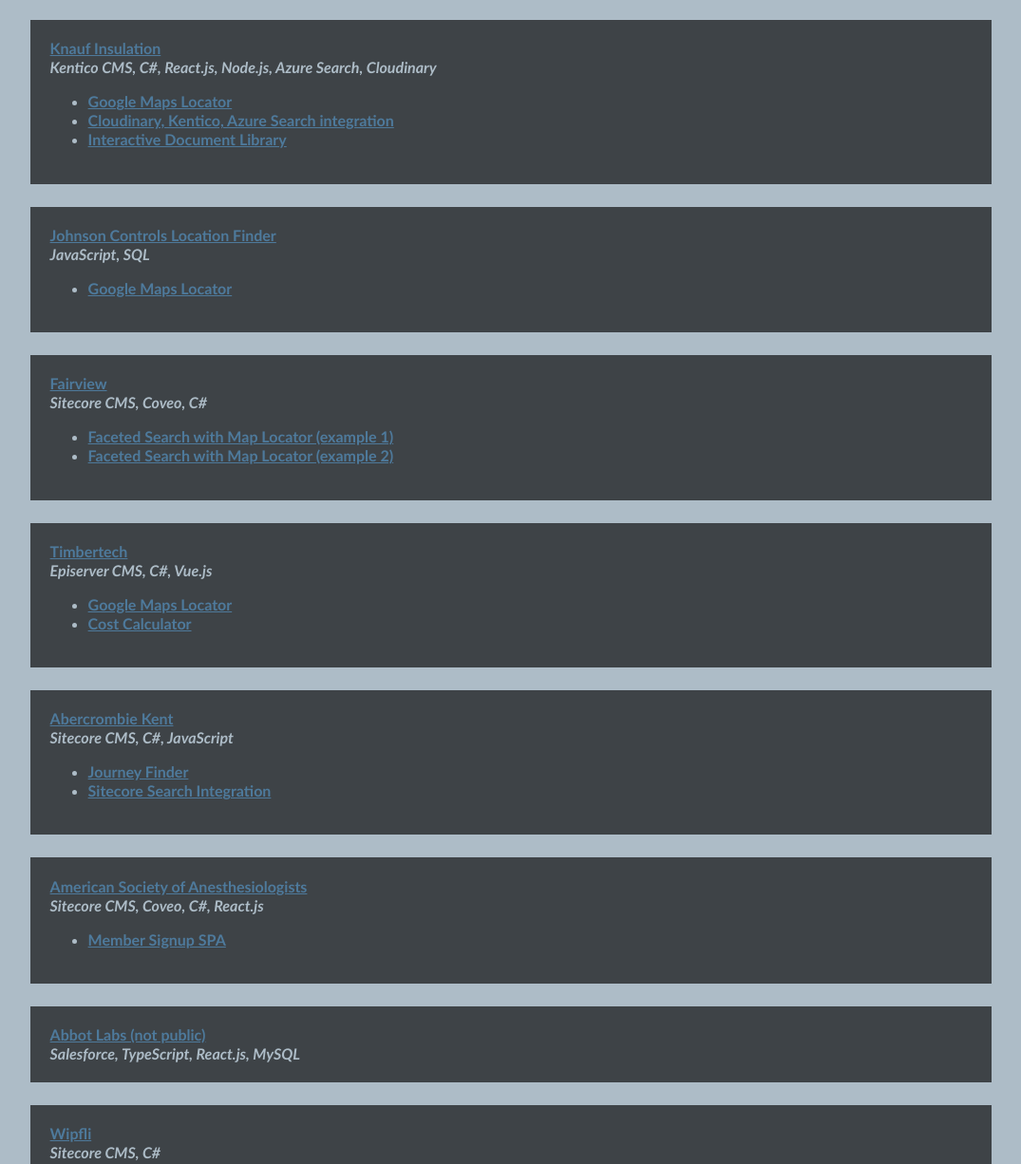
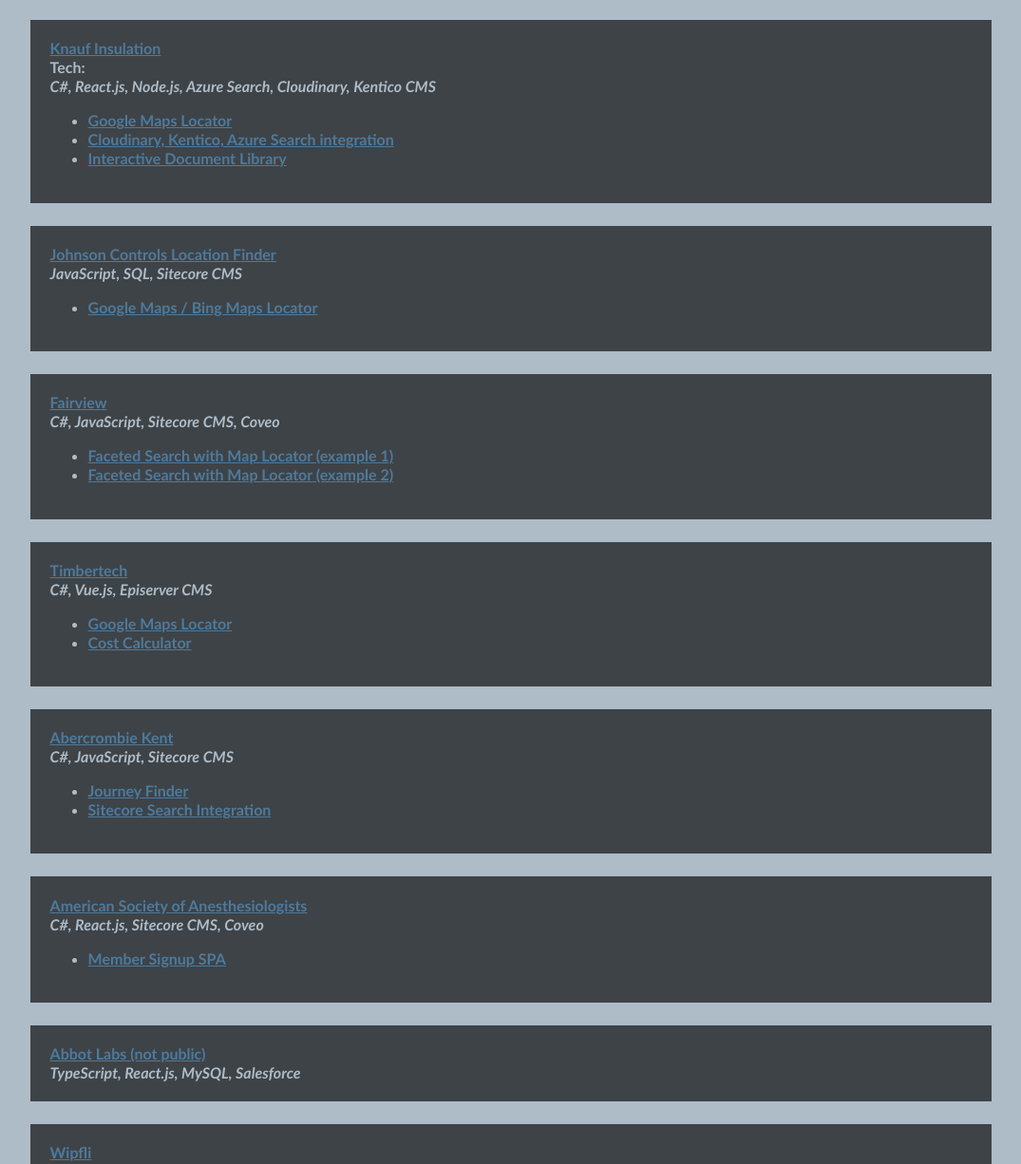
Before and after one commit to groos/groos.github.io, a website: page work/work.html in a window 1280 px wide. Shown: the part 105-1331 px from the top of the page at 95% size, without its empty margins (102-1177 px from the left). Drawn offline with Linux system fonts and the light colour scheme.

Commit message:
updated content

```diff
--- a/work/work.html
+++ b/work/work.html
@@ -10,7 +10,8 @@
 
         <div class="work-example">
             <a href="https://www.https://www.knaufinsulation.us/" target="none">Knauf Insulation</a>
-            <span class="tech-used">Kentico CMS, C#, React.js, Node.js, Azure Search, Cloudinary</span>
+            <div>Tech:</div>
+            <span class="tech-used">C#, React.js, Node.js, Azure Search, Cloudinary, Kentico CMS</span>
             <ul>
                 <li><a href="https://www.knaufnorthamerica.com/en-us/where-to-buy" target="none" />Google Maps
                     Locator</a></li>
@@ -23,11 +24,11 @@
 
         <div class="work-example">
             <a href="https://www.johnsoncontrols.com/locations" target="none">Johnson Controls Location Finder</a>
-            <span class="tech-used">JavaScript, SQL</span>
+            <span class="tech-used">JavaScript, SQL, Sitecore CMS</span>
             <ul>
                 <li>
                     <a href="https://www.johnsoncontrols.com/locations/results?latitude=41.94071780000001&longitude=-87.65864169999999&distance=10&units=mi&iso=en"
-                        target="none">Google Maps Locator</a>
+                        target="none">Google Maps / Bing Maps Locator</a>
                 </li>
             </ul>
         </div>
@@ -35,7 +36,7 @@
 
         <div class="work-example">
             <a href="https://www.fairview.org" target="none">Fairview</a>
-            <span class="tech-used">Sitecore CMS, Coveo, C#</span>
+            <span class="tech-used">C#, JavaScript, Sitecore CMS, Coveo</span>
             <ul>
                 <li><a href="https://fairview.org/search/doctors" target="none">Faceted Search with Map Locator (example
                         1)</a></li>
@@ -46,7 +47,7 @@
 
         <div class="work-example">
             <a href="https://www.timbertech.com" target="none">Timbertech</a>
-            <span class="tech-used">Episerver CMS, C#, Vue.js</span>
+            <span class="tech-used">C#, Vue.js, Episerver CMS</span>
             <ul>
                 <li><a href="https://www.timbertech.com/contractors" target="none">Google Maps Locator</a></li>
                 <li>
@@ -58,7 +59,7 @@
 
         <div class="work-example">
             <a href="https://www.abercrombiekent.com/" target="none">Abercrombie Kent</a>
-            <span class="tech-used">Sitecore CMS, C#, JavaScript</span>
+            <span class="tech-used">C#, JavaScript, Sitecore CMS</span>
             <ul>
                 <li><a href="https://www.abercrombiekent.com/journey-search" target="none">Journey Finder</a></li>
                 <li><a href="https://www.abercrombiekent.com/search-page" target="none">Sitecore Search Integration</a>
@@ -68,7 +69,7 @@
 
         <div class="work-example">
             <a href="https://asahq.org" target="none">American Society of Anesthesiologists</a>
-            <span class="tech-used">Sitecore CMS, Coveo, C#, React.js</span>
+            <span class="tech-used">C#, React.js, Sitecore CMS, Coveo</span>
             <ul>
                 <li>
                     <a href="https://www.asahq.org/member-join" target="none">Member Signup SPA</a>
@@ -78,12 +79,12 @@
 
         <div class="work-example">
             <a href="#">Abbot Labs (not public)</a>
-            <span class="tech-used">Salesforce, TypeScript, React.js, MySQL</span>
+            <span class="tech-used">TypeScript, React.js, MySQL, Salesforce</span>
         </div>
 
         <div class="work-example">
             <a href="https://www.wipfli.com" target="none">Wipfli</a>
-            <span class="tech-used">Sitecore CMS, C#</span>
+            <span class="tech-used">C#, Sitecore CMS</span>
         </div>
     </div>
 
```
